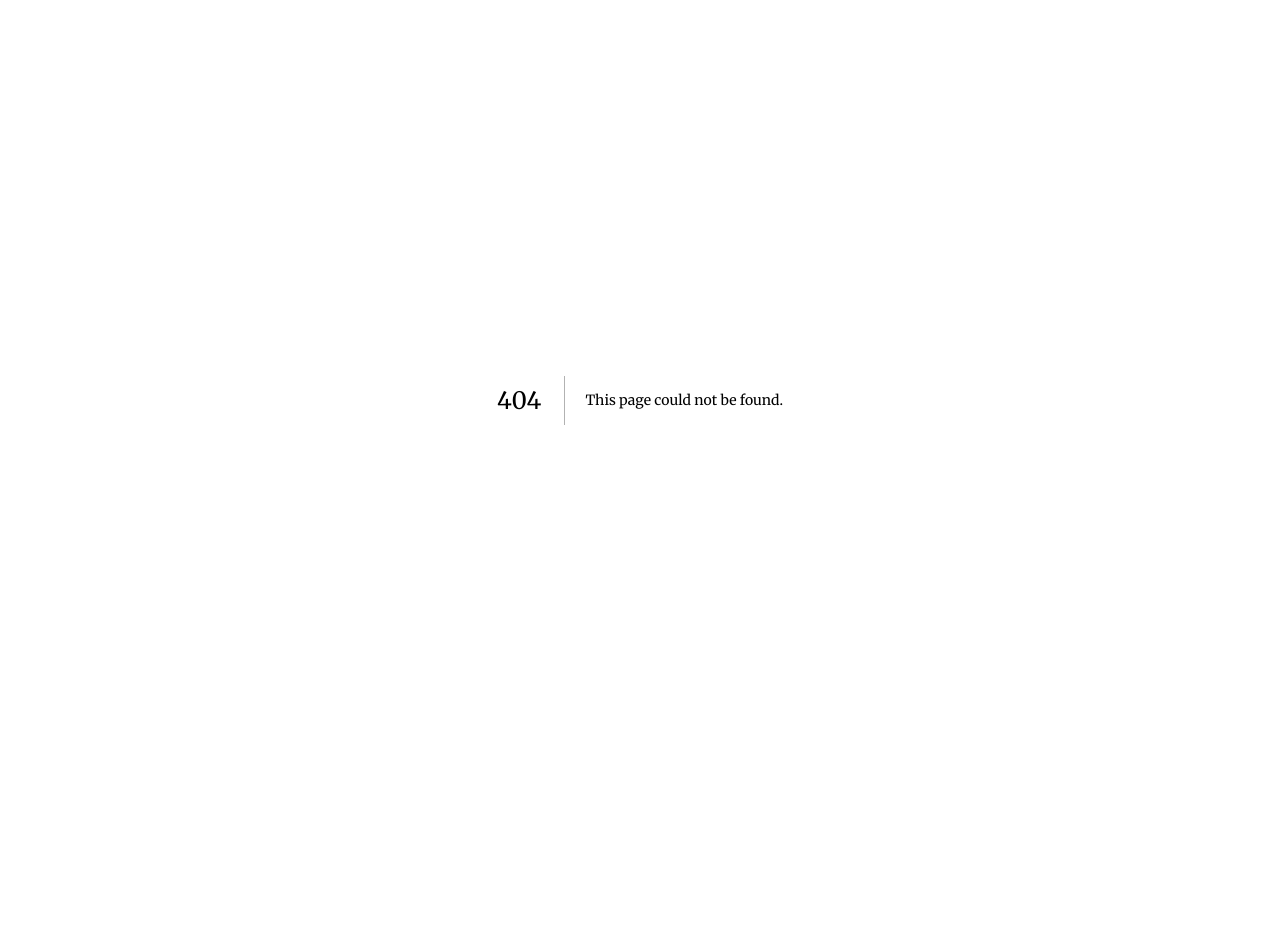
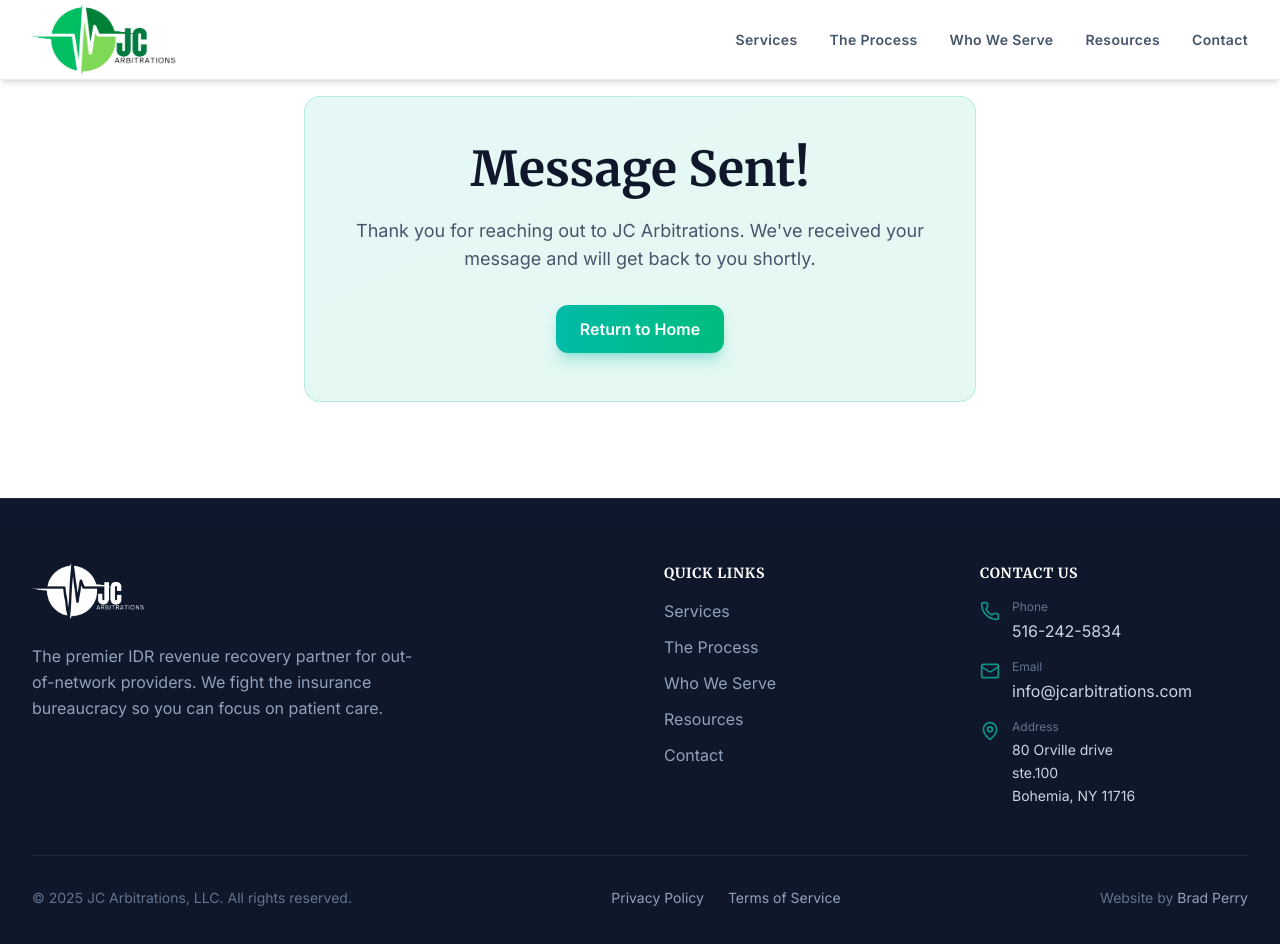
Before and after one commit to bperry129/JC-ARB, a Next.js app: page /success in a window 1280 px wide. Before the commit this address had no page. Shown: the top 944 px of the page. Before the commit the page ends 800 px from the top, so only its background shows below. Built offline with nearby package versions, Linux system fonts and the light colour scheme.

Commit message:
Fix Netlify form implementation and add success page

```diff
--- /dev/null
+++ b/src/app/success/page.tsx
@@ -0,0 +1,29 @@
+import React from 'react';
+import Link from 'next/link';
+import { Navbar } from '@/components/layout/Navbar';
+import { Footer } from '@/components/layout/Footer';
+
+export default function SuccessPage() {
+  return (
+    <main className="min-h-screen bg-white">
+      <Navbar />
+      <div className="max-w-7xl mx-auto px-4 sm:px-6 lg:px-8 py-24 text-center">
+        <div className="bg-gradient-to-br from-teal-500/10 to-emerald-500/10 border border-teal-500/20 rounded-2xl p-12 max-w-2xl mx-auto">
+          <h1 className="text-4xl md:text-5xl font-bold font-fraunces text-midnight-slate mb-6">
+            Message Sent!
+          </h1>
+          <p className="text-slate-600 text-lg mb-8">
+            Thank you for reaching out to JC Arbitrations. We&apos;ve received your message and will get back to you shortly.
+          </p>
+          <Link
+            href="/"
+            className="inline-block bg-gradient-to-r from-teal-500 to-emerald-500 text-white font-semibold py-3 px-6 rounded-xl hover:from-teal-600 hover:to-emerald-600 transition-all duration-300 shadow-lg shadow-teal-500/30"
+          >
+            Return to Home
+          </Link>
+        </div>
+      </div>
+      <Footer />
+    </main>
+  );
+}
--- a/src/components/sections/Contact.tsx
+++ b/src/components/sections/Contact.tsx
@@ -15,17 +15,16 @@
   const [isSubmitting, setIsSubmitting] = useState(false);
   const [isSubmitted, setIsSubmitted] = useState(false);
 
-  const handleSubmit = async (e: React.FormEvent) => {
-    // Netlify will handle the form submission
-    // This function is just for UI state management
+  const handleSubmit = (e: React.FormEvent) => {
+    // Don't prevent default - let the form submit naturally to Netlify
+    // Just manage UI state
     setIsSubmitting(true);
 
-    // We'll show the success message after a short delay
-    // to simulate the form submission process
+    // We'll show the success message after the form submits
+    // This is just for UI feedback
     setTimeout(() => {
       setIsSubmitting(false);
       setIsSubmitted(true);
-      setFormData({ name: '', email: '', phone: '', message: '' });
 
       // Reset success message after 5 seconds
       setTimeout(() => setIsSubmitted(false), 5000);
@@ -164,9 +163,9 @@
             <form
               name="contact"
               method="POST"
+              action="/success"
               data-netlify="true"
               netlify-honeypot="bot-field"
-              onSubmit={handleSubmit}
               className="bg-white rounded-2xl p-8 shadow-2xl"
             >
               {/* Netlify form fields */}
```
